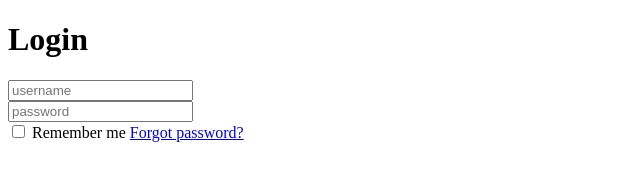
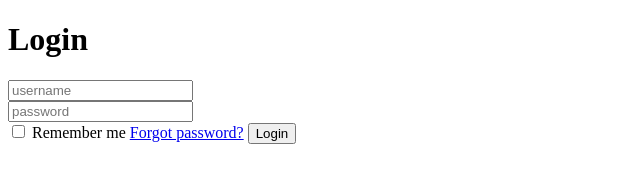
Before and after one commit to Hirwa-Kapya-Rene/pf, a plain HTML site: page index.html in a window 1280 px wide. Shown: the whole page, without its empty margins (0-640 px from the left). Drawn offline with Linux system fonts and the light colour scheme.

Commit message:
added btn

```diff
--- a/index.html
+++ b/index.html
@@ -27,6 +27,7 @@
                  Remember me
             </label>
             <a href="#">Forgot password?</a>
+            <button type="submit" class="btn">Login</button>
 
         </div>
     </form>
```
